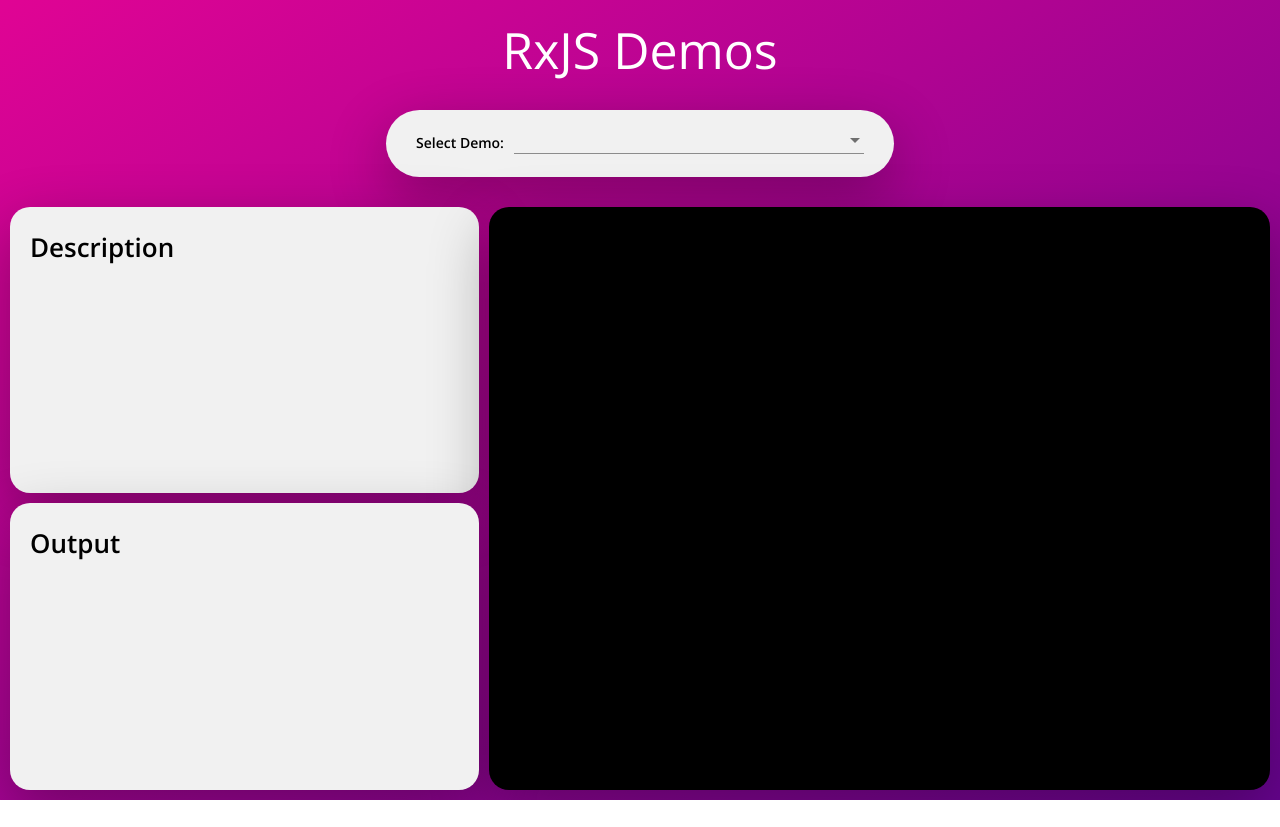
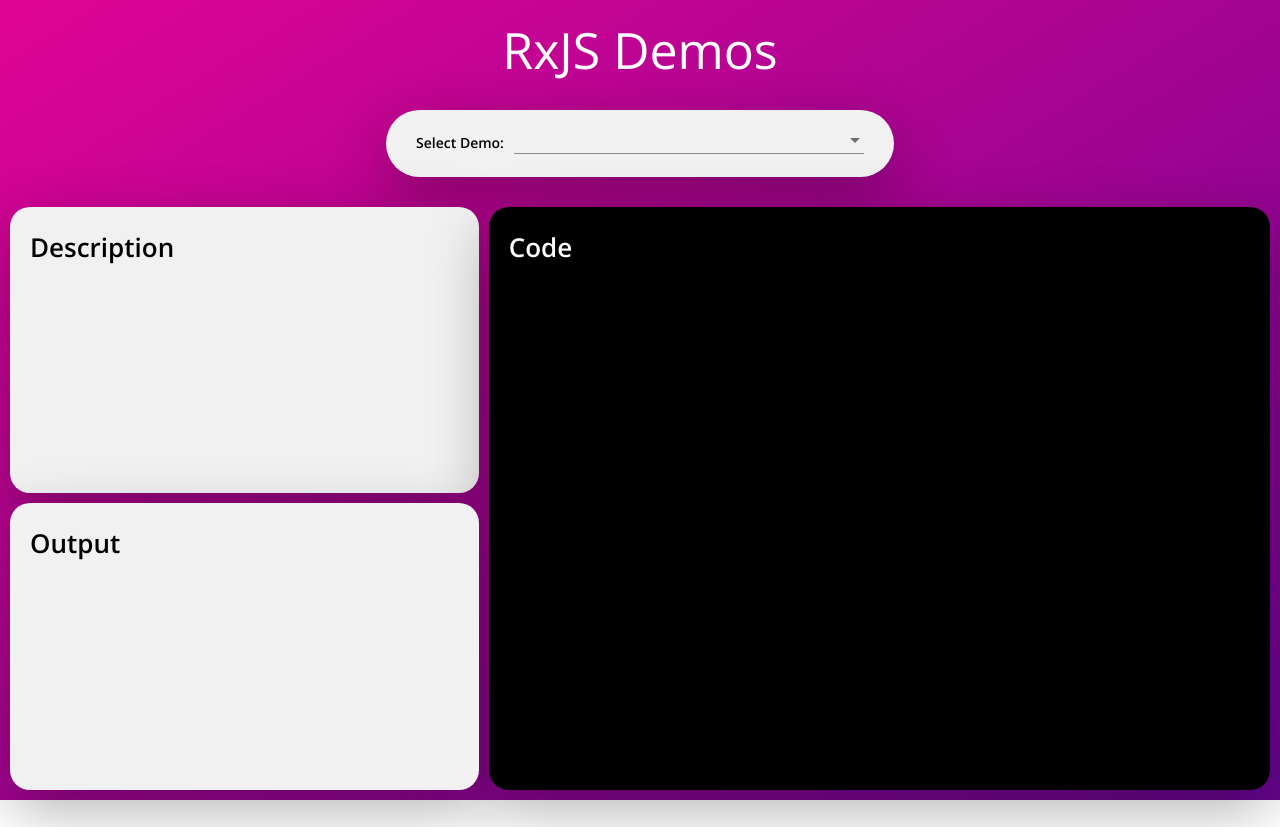
Before and after one commit to gus-c-oliveira/rxjs-demos, an Angular app: page / in a window 1280 px wide. Before the commit the page ends 800 px from the top, so only its background shows below. Built offline with nearby package versions, Linux system fonts and the light colour scheme.

Commit message:
CodeCard: add a header to card

```diff
--- a/src/app/components/cards/code-card/code-card.component.html
+++ b/src/app/components/cards/code-card/code-card.component.html
@@ -1,3 +1,4 @@
+<h2 class="title">Code</h2>
 <div>
   <ng-container *ngFor="let line of code; let index = index">
     <span class="number">{{ index + 1 }}</span>
--- a/src/app/components/cards/code-card/code-card.component.scss
+++ b/src/app/components/cards/code-card/code-card.component.scss
@@ -13,6 +13,12 @@
 
   border-radius: $card-border-radius;
   box-shadow: $component-shadow;
+}
+
+.title {
+  margin-bottom: 1.5rem;
+
+  font-size: 2.6rem;
 }
 
 div {
```
